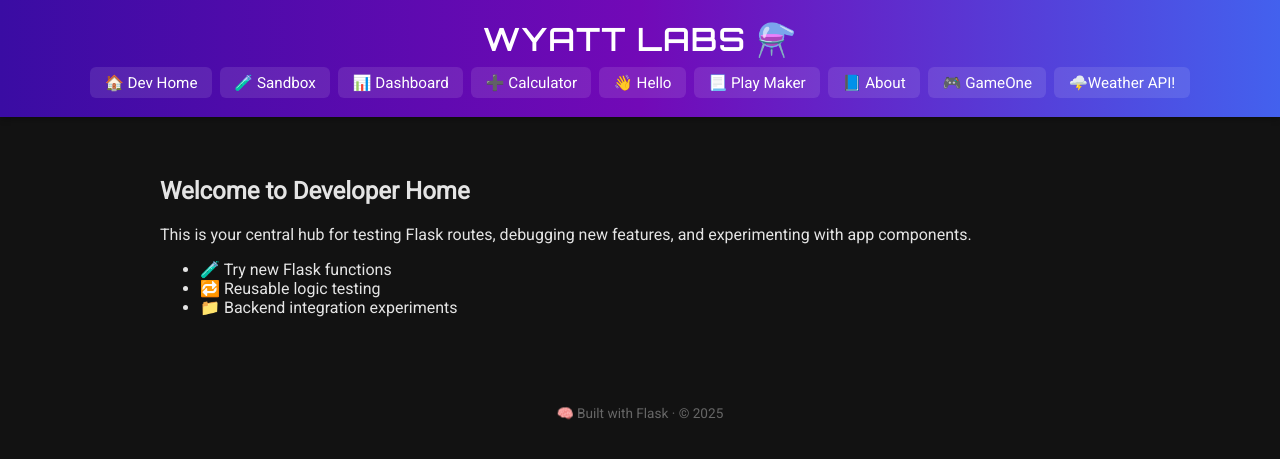
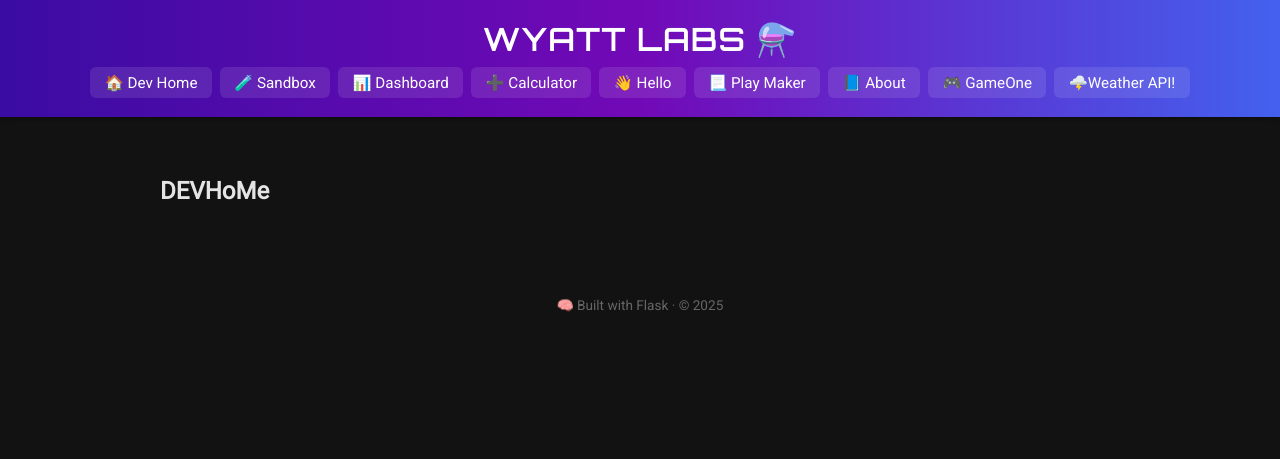
Before and after one commit to wyguy1/Flask_Crud_Test, a Flask app: page /DevHome in a window 1280 px wide. Shown: the top 459 px of the page. Run offline with Flask 3, Linux system fonts and the light colour scheme.

```diff
--- a/templates/DevHome.html
+++ b/templates/DevHome.html
@@ -1,13 +1,9 @@
 {% extends "base.html" %}
 
-{% block title %}Dev Home{% endblock %}
+{% block title %}Calculator{% endblock %}
 
 {% block content %}
-  <h2>Welcome to Developer Home</h2>
-  <p>This is your central hub for testing Flask routes, debugging new features, and experimenting with app components.</p>
-  <ul>
-    <li>🧪 Try new Flask functions</li>
-    <li>🔁 Reusable logic testing</li>
-    <li>📁 Backend integration experiments</li>
-  </ul>
+
+    <h2>DEVHoMe</h2>
+
 {% endblock %}
```
Also changed, not shown: Utils/cogs.py (added), models/_init_.py (added), models/hello.py (added).
